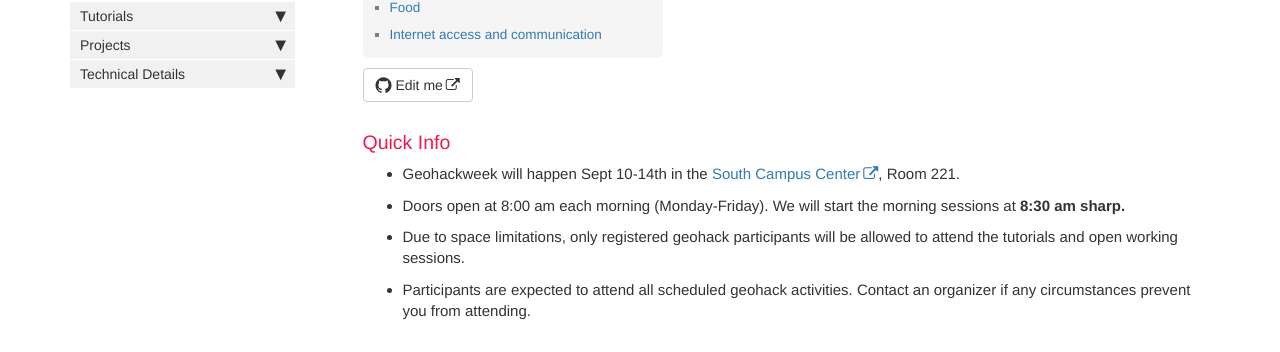
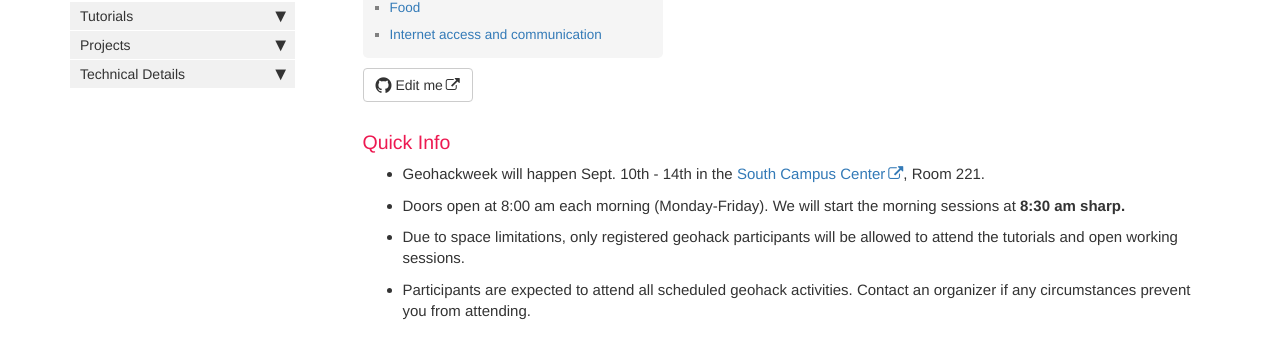
Before and after one commit to waterhackweek/wiki, a Jekyll site: the page built from index.md, in a window 1280 px wide and 1341 px high. Shown: the part 257-609 px from the top of the window. Built offline with Jekyll 4.4.1, drawn with Linux system fonts in a browser that asks for light colours; nearby versions of some CDN libraries; comment, search, counter and statistics services are not loaded.

Commit message:
Update index.md

```diff
--- a/index.md
+++ b/index.md
@@ -7,7 +7,7 @@ permalink: index.html
 summary: Overview of the Geohackweek
 ---
 ### Quick Info
-- Geohackweek will happen Sept 10-14th in the [South Campus Center](https://www.google.com/maps/place/UW+South+Campus+Center/@47.6495125,-122.3129862,17z/data=!3m1!4b1!4m5!3m4!1s0x549014ec0573d0fd:0x92c36f77d79c29d7!8m2!3d47.6495089!4d-122.3107975), Room 221.
+- Geohackweek will happen Sept. 10th - 14th in the [South Campus Center](https://www.google.com/maps/place/UW+South+Campus+Center/@47.6495125,-122.3129862,17z/data=!3m1!4b1!4m5!3m4!1s0x549014ec0573d0fd:0x92c36f77d79c29d7!8m2!3d47.6495089!4d-122.3107975), Room 221.
 - Doors open at 8:00 am each morning (Monday-Friday). We will start the morning sessions at **8:30 am sharp.**
 - Due to space limitations, only registered geohack participants will be allowed to attend the tutorials and open working sessions.
 - Participants are expected to attend all scheduled geohack activities. Contact an organizer if any circumstances prevent you from attending.
```
